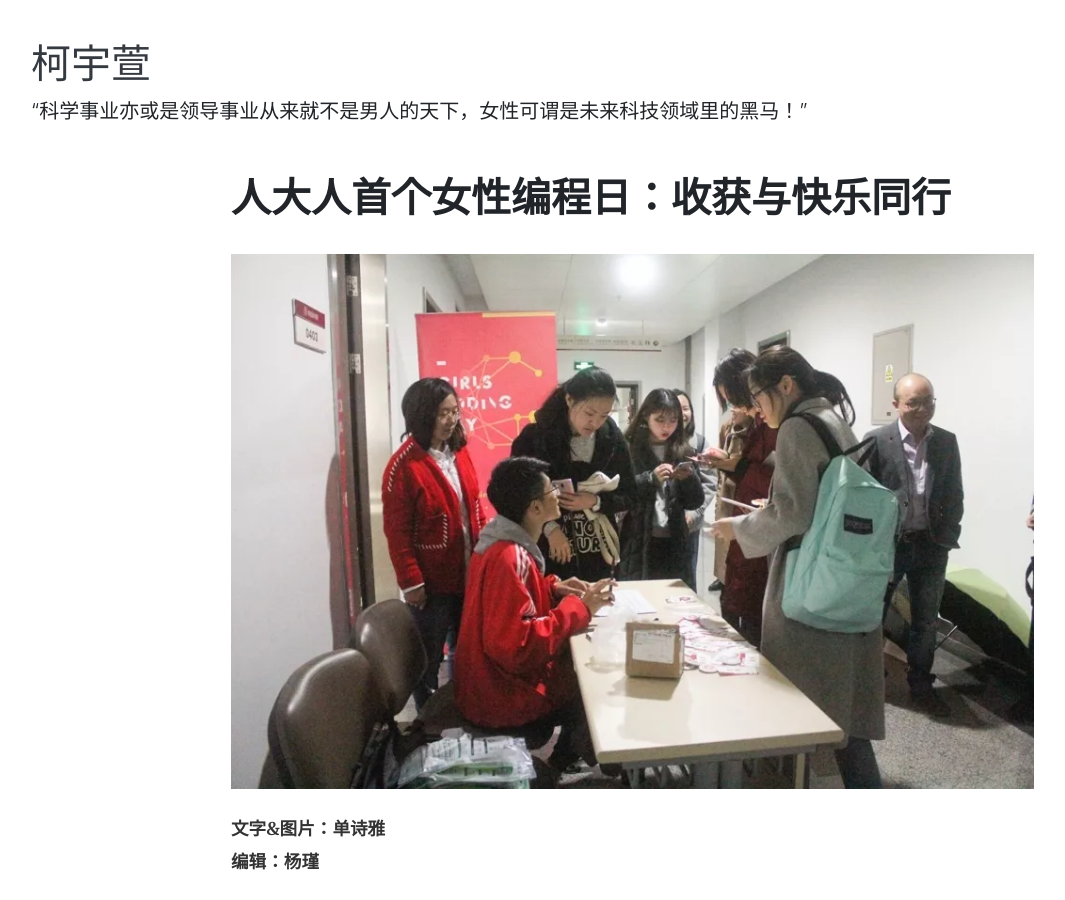
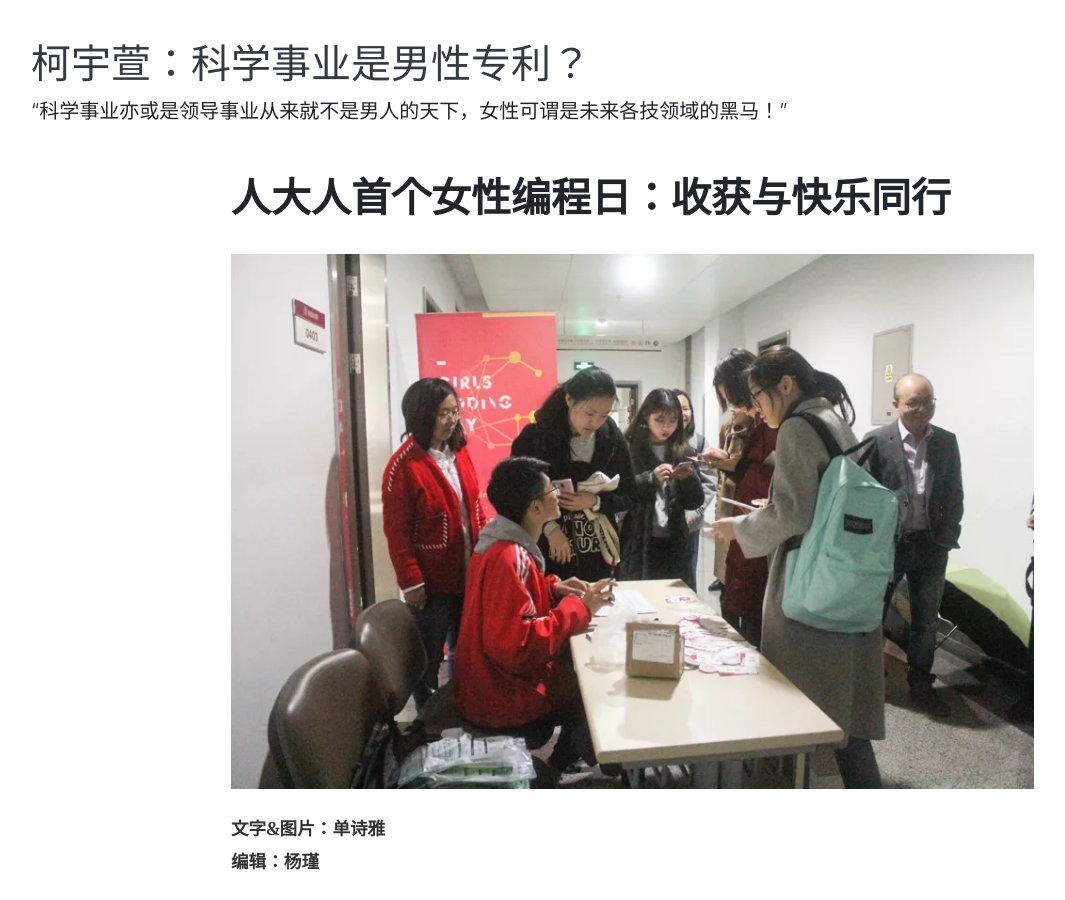
Before and after one commit to yeeshuenn/Science, a Jekyll site: the page built from _posts/2018-11-05-my-first-post.md, in a window 1280 px wide and 900 px high. Shown: the whole window, without its empty margins (54-1119 px from the left). Built offline with Jekyll 4.4.1, drawn with Linux system fonts in a browser that asks for light colours; nearby versions of some CDN libraries; some of the changed text lies outside the part shown.

Commit message:
更新配置文件

```diff
--- a/_config.yml
+++ b/_config.yml
@@ -4,9 +4,9 @@ baseurl: "/Science"
 # 网页的标题
 title: "科学事业是男性专利？"
 # 网站的主标题
-name: "柯宇萱"
+name: "柯宇萱：科学事业是男性专利？"
 # 网站副标题
-description: "“科学事业亦或是领导事业从来就不是男人的天下，女性可谓是未来科技领域里的黑马！”"
+description: "“科学事业亦或是领导事业从来就不是男人的天下，女性可谓是未来各技领域的黑马！”"
 
 # 分页配置
 # 每页文章数量
```
